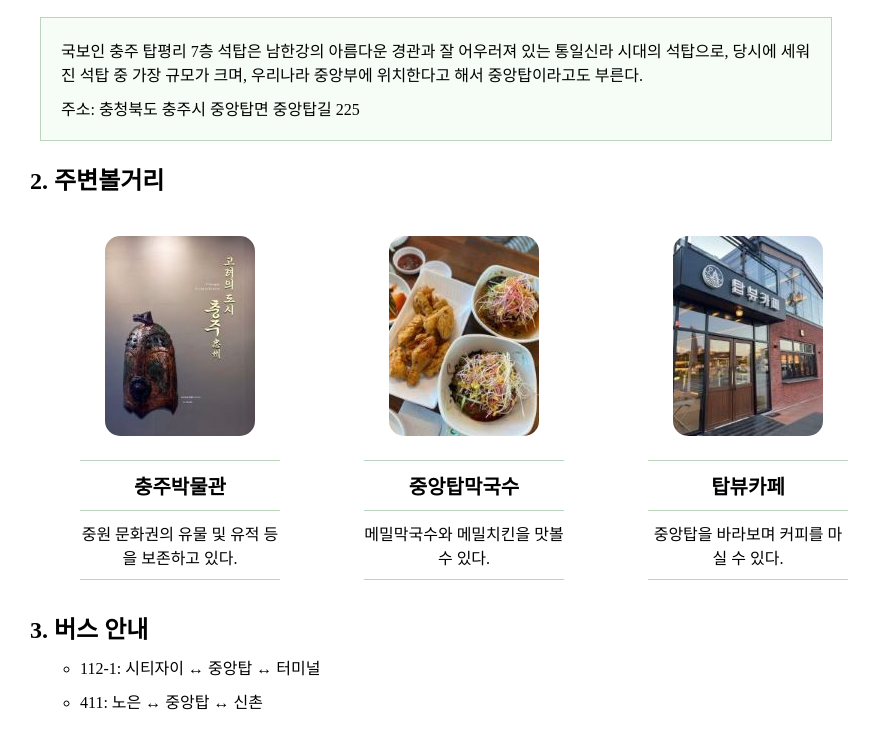
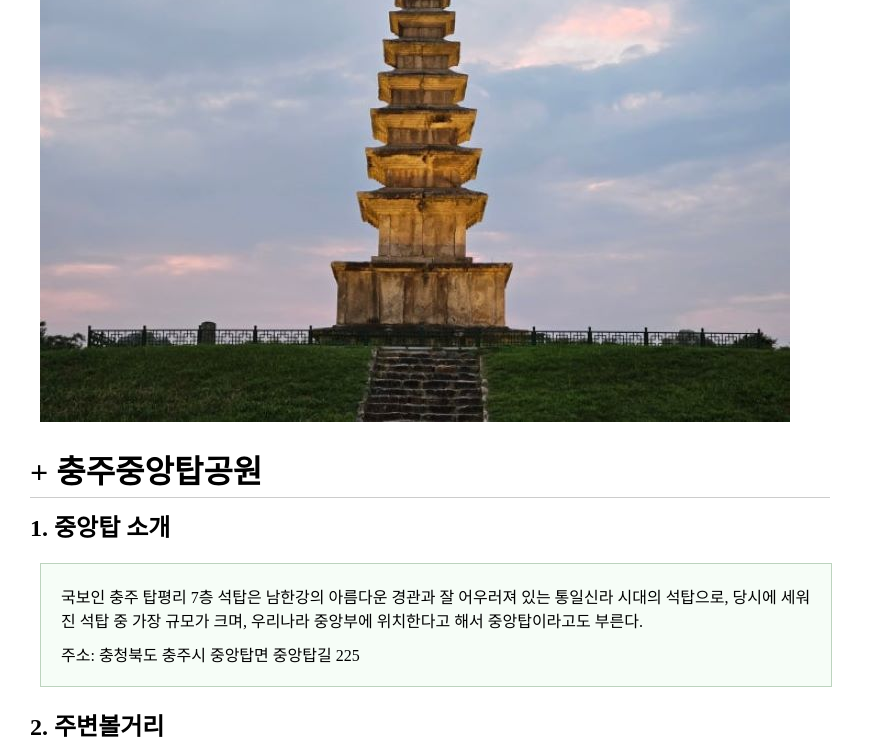
Before and after one commit to hijyeon/hijyeon.github.io, a plain HTML site: page index.html in a window 1280 px wide. Shown: the part 302-1052 px from the top of the page, without its empty margins (0-880 px from the left). Drawn offline with Linux system fonts and the light colour scheme; files whose address does not match are found by name.

Commit message:
index.html

```diff
--- a/index.html
+++ b/index.html
@@ -66,7 +66,7 @@
     </ul>
 
     <div>
-        <img src="main_image.jpg">
+        <img src="./img/main_image.jpg">
     </div>
 
     <h1 id="visit_info">+ 충주중앙탑공원</h1>
```
